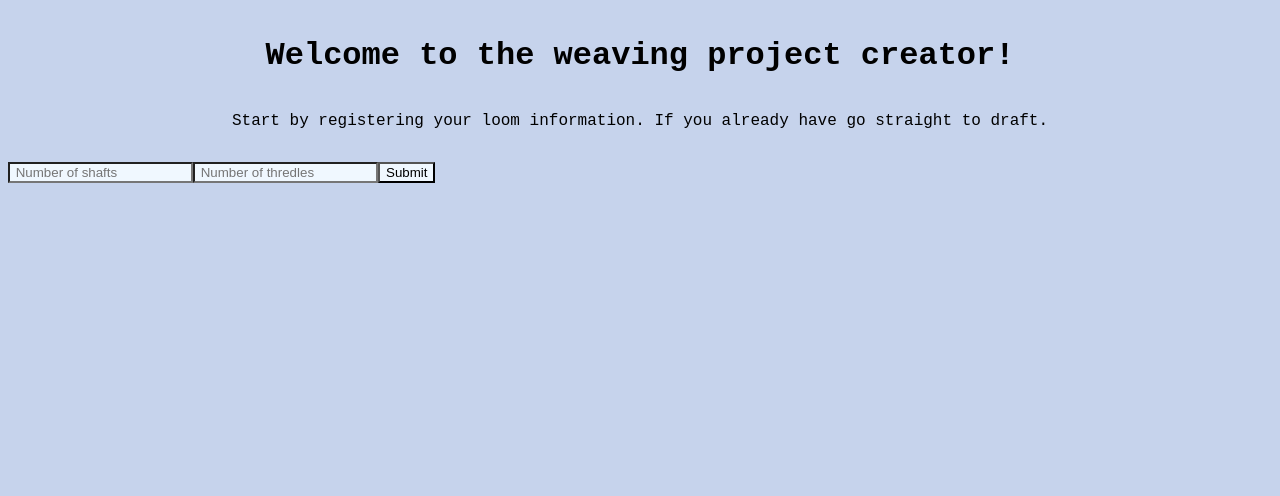
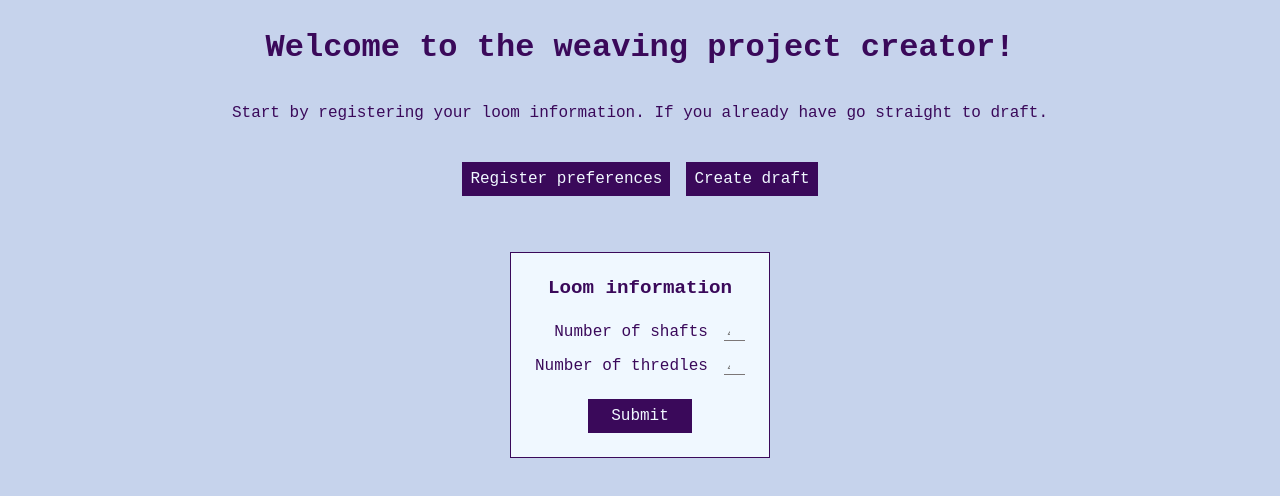
Before and after one commit to TereseBo/Weaver, a website: page index.html in a window 1280 px wide. Both pictures are taken after a click on the button "Register preferences". Drawn offline with Linux system fonts and the light colour scheme.

Commit message:
minor pre publish fixes

```diff
--- a/index.html
+++ b/index.html
@@ -20,9 +20,7 @@
     <button onClick="window.location.href='draft.html'">
         Create draft
     </button>
-    <button onClick="window.location.href='calculator.html'">
-        Calculator
-    </button>
+
 
 </nav>
 </header>
--- a/scripts/calcPage.js
+++ /dev/null
@@ -1,40 +0,0 @@
-function addItemToWarp(itemNr){
-    const itemBox = document.getElementById("item-box");
-    let clone = itemBox.cloneNode(true);
-    clone.setAttribute("id", `item-${itemNr}`);
-    clone.querySelector("h6").textContent = `Item ${itemNr}`;
-    clone.removeAttribute("style");
-    document.getElementById("items-container").appendChild(clone);
-}
-function removeItemFromWarp(itemNr){
-
-}
-
-function addElements(start, nrOfItems, callback){
-    for (let i = start; i <= nrOfItems; i++) {
-        callback(i);
-    }
-}
-function removeElements(stop, nrOfItems, callback){
-
-}
-
-function countChildren(id){
-    const children = document.getElementById(id).children;
-    return children.length;
-}
-
-
-function addEventListenersWarpLength(){
-    console.log("change")
-    document.getElementById("items").addEventListener("input", (e)=>{
-        let visibleItems = countChildren('items-container');
-        visibleItems<e.target.value ? addElements(visibleItems, e.target.value, addItemToWarp) : console.log("no items added");
-
-    });
-}
-
-document.addEventListener("DOMContentLoaded", function () {//Runs after page-load
-console.log("calcPage.js loaded");
-addEventListenersWarpLength();
-});
--- a/scripts/draftChart.js
+++ b/scripts/draftChart.js
@@ -43,7 +43,9 @@ function draftSetUp() {//Checks if user has set thredle/shaft preferences, if no
     let shaftPreference;
     let thredlePreference;
     (localStorage.getItem('shaftInput')) ? shaftPreference = localStorage.getItem('shaftInput') : shaftPreference = 4;
+    console.log(shaftPreference);
     (localStorage.getItem('thredleInput')) ? thredlePreference = localStorage.getItem('thredleInput') : thredlePreference = 4;
+    console.log(thredlePreference);
     let gridSizeX = 50;
     let gridSizeY = 50;
     createGrid(gridSizeX, gridSizeY, "draft"); //TODO: add possibility to choose gridsize for draft
--- a/scripts/draftInfo.js
+++ b/scripts/draftInfo.js
@@ -76,7 +76,7 @@ function generateYarnLists() {//generates the warp and weft yarn lists
 }
 //TODO: Fix button styles
 function addInfo() {//Adds buttons for adding optional info to the draft
-    let place = document.getElementById('info');
+    let place = document.getElementById('options-container');
     let yarnButton = document.createElement('button');
     let projectButton = document.createElement('button');
     yarnButton.textContent = 'Add yarn info';
--- a/scripts/draftPage.js
+++ b/scripts/draftPage.js
@@ -1,5 +1,7 @@
 import { draftSetUp } from "./draftChart.js";
 import { addInfo } from "./draftInfo.js";
+
+
 
 document.addEventListener("DOMContentLoaded", function () {//Runs after page-load
     draftSetUp();
--- a/scripts/script.js
+++ b/scripts/script.js
@@ -8,31 +8,65 @@ function removeMenu() {
         menu.removeChild(menu.lastChild);
     }
 }
+function emptyContent() {
+    let content = document.getElementById('content');
+    while (content.firstChild) {
+        content.removeChild(content.lastChild);
+    }
+}
 function createForm() {//Creates form for user to input preferences
     let form = document.createElement("form");
+    let formBox= document.createElement("div");
+    formBox.setAttribute("class", "form-container");
+    form.setAttribute("id", "preferences-form");
     form.setAttribute("method", "post");
     let el = document.getElementById('content');
-    el.appendChild(form);
+    formBox.append(form);
+    el.appendChild(formBox);
 
-    // Create an input elements for
+    // Create header
+    let h = document.createElement("h5");
+    h.innerHTML = "Loom information";
+    form.append(h);
+
+    // Create input, labels and container
     let shaftInput = document.createElement("input");
+    let shaftLabel = document.createElement("label");
+    let thredleInput = document.createElement("input");
+    let thredleLabel = document.createElement("label");
+    let shaftBox= document.createElement("div");
+    let thredleBox = document.createElement("div");
+
     shaftInput.setAttribute("type", "number");
     shaftInput.setAttribute("name", "shafts");
     shaftInput.setAttribute("id", "shafts");
-    shaftInput.setAttribute("placeholder", " Number of shafts");
+    shaftInput.setAttribute("placeholder", " 4");
+    shaftInput.setAttribute("size", "3");
 
-    let thredleInput = document.createElement("input");
+    shaftLabel.setAttribute("for", "shafts");
+    shaftLabel.innerHTML = "Number of shafts";
+
+    shaftBox.append(shaftLabel);
+    shaftBox.append(shaftInput);
+
+
     thredleInput.setAttribute("type", "number");
     thredleInput.setAttribute("name", "thredles");
     thredleInput.setAttribute("id", "thredles");
-    thredleInput.setAttribute("placeholder", " Number of thredles");
+    thredleInput.setAttribute("placeholder", " 4");
+
+    thredleLabel.setAttribute("for", "thredles");
+    thredleLabel.innerHTML = "Number of thredles";
+
+    thredleBox.append(thredleLabel);
+    thredleBox.append(thredleInput);
 
     // Create a submit button
     let s = document.createElement("input");
     s.setAttribute("type", "submit");
     s.setAttribute("value", "Submit");
-    form.append(shaftInput);
-    form.append(thredleInput);
+    form.append(shaftBox);
+    form.append(thredleBox);
     form.append(s);
 
     form.addEventListener('submit', event => {
@@ -52,7 +86,7 @@ function setUserPreferences() {
 
 }
 function collectUserPreferences() {
-    removeMenu();
+    emptyContent();
     createForm();
 
 }
--- a/styles/mixins.scss
+++ b/styles/mixins.scss
@@ -5,8 +5,6 @@
     font-family: 'Courier New', Courier, monospace;
     text-decoration: none;
     text-align: center;
-    color: whitesmoke;
-
 }
 
 @mixin buttonOrLink{
@@ -15,6 +13,7 @@
     cursor: pointer;
     background-color:variables.$accent-color1;
     color: variables.$secondary-color;
+    @include baseText;
 
     padding: 0.5rem;
     &:hover{
@@ -25,6 +24,21 @@
     background-color: variables.$secondary-color;
     color: variables.$accent-color1;
     border: variables.$thin-border;
+}
+
+@mixin nav-container{
+    display: flex;
+    flex-direction: column;
+    align-items: center;
+
+}
+@mixin nav{
+    display: flex;
+    flex-direction: row;
+    gap: 1rem;
+    justify-items: center;
+    justify-content: center;
+    padding: 1.5rem;
 }
 
 @mixin flexColumn{
--- a/styles/styles.scss
+++ b/styles/styles.scss
@@ -3,6 +3,8 @@
 
 body {
     background-color: variables.$base-color;
+    color: variables.$accent-color1;
+    @include mixins.baseText;
 
 
     a {
@@ -18,32 +20,86 @@ body {
 
     label {
         margin: 0;
+        white-space: nowrap;
     }
 
     input {
         margin: 0;
+        padding: 0  ;
         background-color: variables.$secondary-color;
     }
+
+
 
     font-size: 1rem;
     font-family: 'Courier New',
     Courier,
     monospace;
 
+
+
 }
 
 header {
-    display: flex;
-    flex-direction: column;
-    align-items: center;
-    margin: 1rem;
+@include mixins.nav-container;
 
     nav {
-        display: flex;
-        flex-direction: row;
-        gap: 1rem;
-        justify-items: center;
-        justify-content: center;
+        @include mixins.nav;
+    }
+}
+
+//index.html
+.form-container {
+    display: flex;
+    flex-direction: row;
+    gap: 1rem;
+    padding: 1rem;
+    justify-content: center;
+
+
+
+
+    #preferences-form {
+        @include mixins.text-area;
+        @include mixins.flexColumn;
+        padding: 1.5rem;
+        box-sizing: border-box;
+
+        h5{
+            margin: 0;
+            padding: 0 0 0.5rem 0;
+            font-size: 1.2rem;
+        }
+
+        div{
+            width: 100%;
+            box-sizing: border-box;
+            @include mixins.flexRow;
+            align-items: flex-end;
+            justify-content: flex-end;
+        }
+
+        label {
+            box-sizing: border-box;
+            text-align: end;
+
+        }
+        input{
+            width: 3ex;
+            border-width: 1px;
+            border-color: rgb(124, 119, 119);
+            border-style: none none solid none;
+            text-align: center;
+
+            &[type=submit]{
+                margin-top: 0.5rem;
+                @include mixins.buttonOrLink;
+                width: 50%;
+            }
+        }
+
+
+
     }
 }
 
@@ -139,7 +195,6 @@ aside {
     margin: auto;
     padding-top: 1rem;
     padding-bottom: 1rem;
-    overflow-x: scroll;
 
     .partial {
         display: flex;
@@ -186,6 +241,9 @@ aside {
             }
         }
     }
+}
+#options-container{
+    @include mixins.nav;
 }
 
 #info {
@@ -344,11 +402,11 @@ aside {
 
             h6 {
                 margin: 0;
-                padding-top:1rem;
+                padding-top: 1rem;
             }
 
             &:last-child {
-                border-bottom-style: solid ;
+                border-bottom-style: solid;
             }
 
             .data {
```
Also changed, not shown: draft.html (+9 -18 lines), styles/styles.css, 1 other file.
